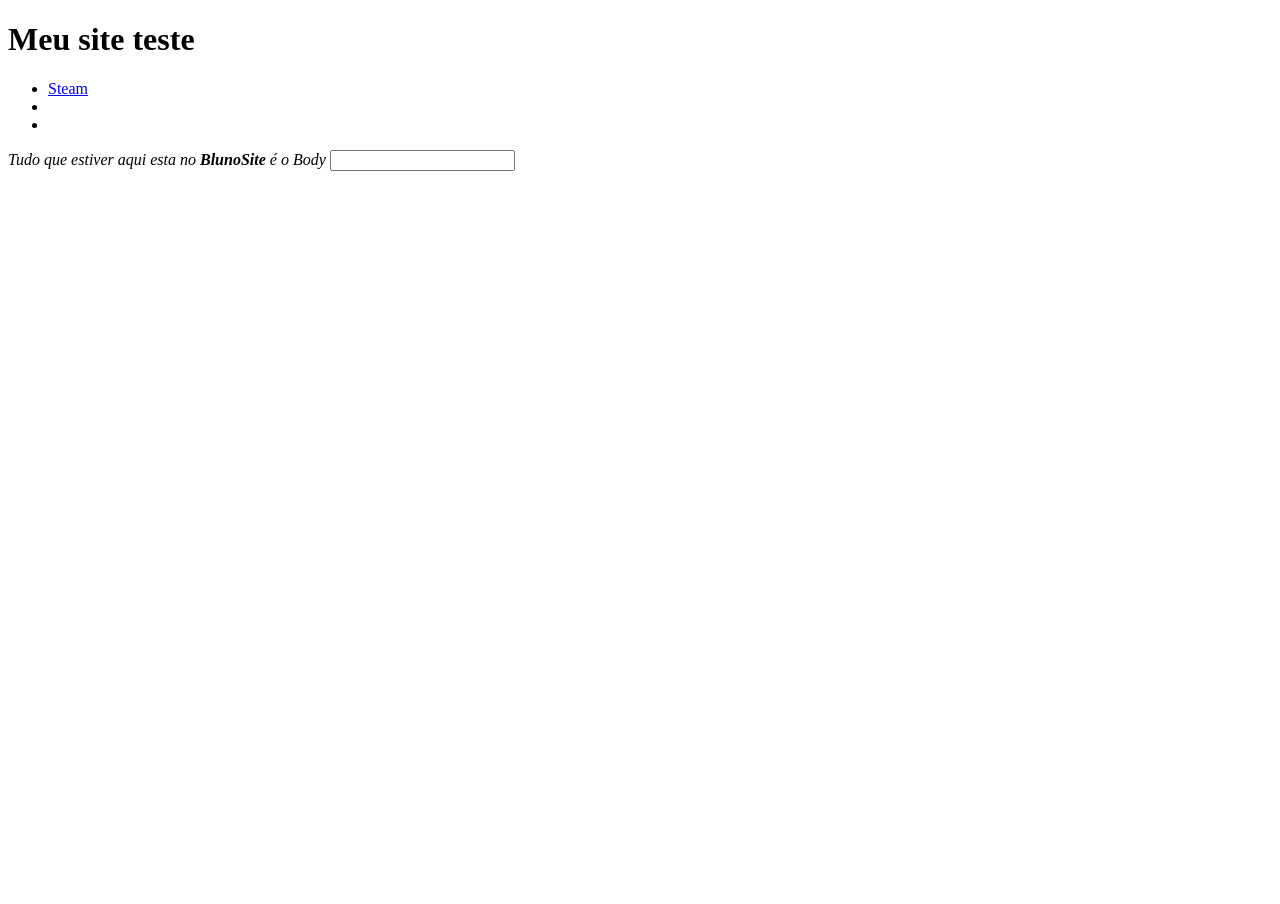
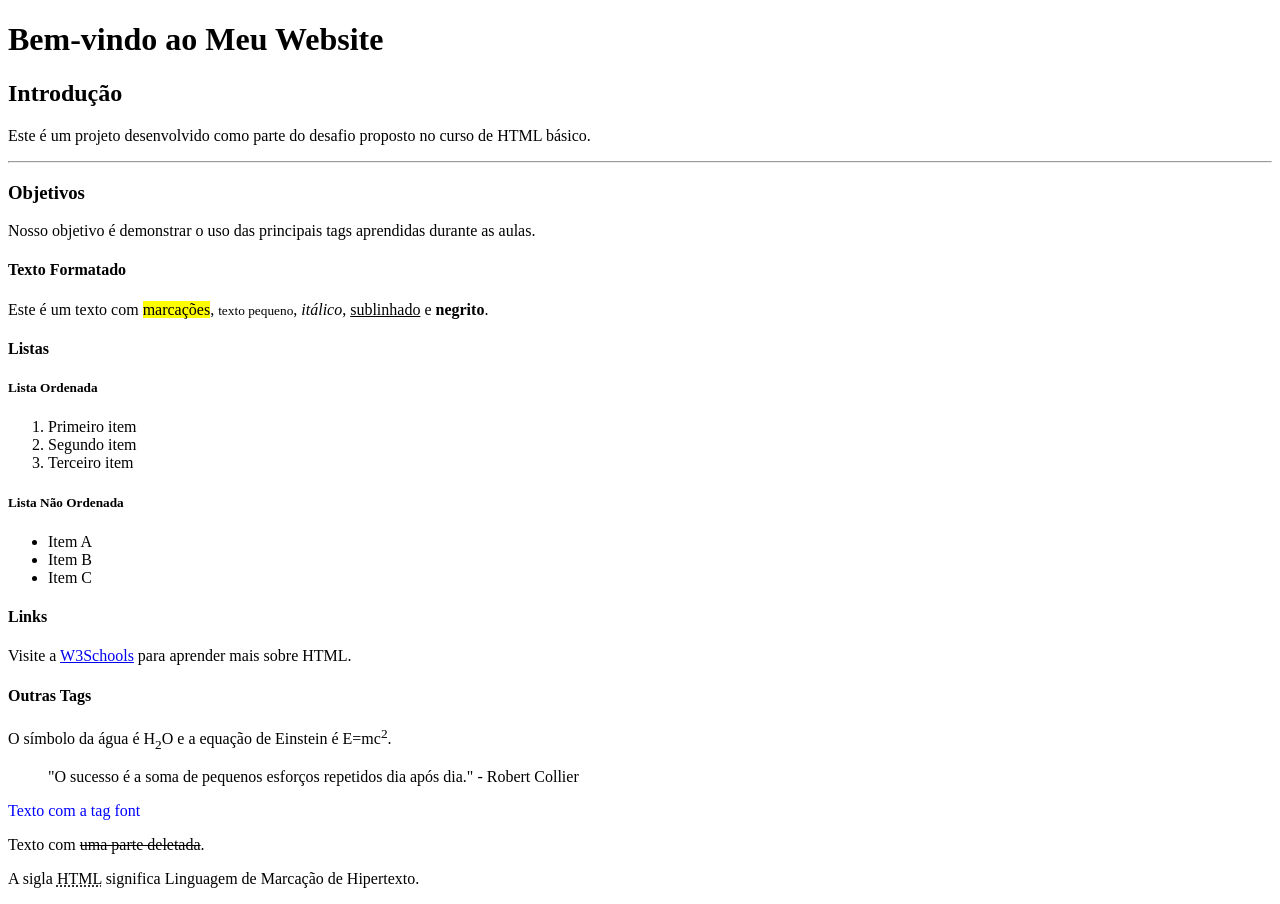
Before and after one commit to Bluno9/front, a plain HTML site: page index.html in a window 1280 px wide. Before the commit the page ends 800 px from the top, so only its background shows below. Drawn offline with Linux system fonts and the light colour scheme.

Commit message:
finalizado

```diff
--- a/index.html
+++ b/index.html
@@ -1,19 +1,46 @@
 <!DOCTYPE html>
-<html lang="en">
+<html lang="pt-br">
 <head>
     <meta charset="UTF-8">
     <meta name="viewport" content="width=device-width, initial-scale=1.0">
-    <title>BlunoSite</title>
+    <title>Desafio de Projeto</title>
 </head>
 <body>
-    <h1>Meu site teste</h1>
+    <h1>Bem-vindo ao Meu Website</h1>
+    <h2>Introdução</h2>
+    <p>Este é um projeto desenvolvido como parte do desafio proposto no curso de HTML básico.</p>
+    <hr>
+
+    <h3>Objetivos</h3>
+    <p>Nosso objetivo é demonstrar o uso das principais tags aprendidas durante as aulas.</p>
+
+    <h4>Texto Formatado</h4>
+    <p>Este é um texto com <mark>marcações</mark>, <small>texto pequeno</small>, <i>itálico</i>, <u>sublinhado</u> e <strong>negrito</strong>.</p>
+
+    <h4>Listas</h4>
+    <h5>Lista Ordenada</h5>
+    <ol>
+        <li>Primeiro item</li>
+        <li>Segundo item</li>
+        <li>Terceiro item</li>
+    </ol>
+
+    <h5>Lista Não Ordenada</h5>
     <ul>
-        <li>
-            <a href="https://store.steampowered.com/" title="ir para o site" target="_blank">Steam</a>
-        <li></li>
-        <li></li>
+        <li>Item A</li>
+        <li>Item B</li>
+        <li>Item C</li>
     </ul>
-    <i>Tudo que estiver aqui esta no <strong>BlunoSite</strong> é o Body </i>
-    <input type="text" />
+
+    <h4>Links</h4>
+    <p>Visite a <a href="https://www.w3schools.com/">W3Schools</a> para aprender mais sobre HTML.</p>
+
+    <h4>Outras Tags</h4>
+    <p>O símbolo da água é H<sub>2</sub>O e a equação de Einstein é E=mc<sup>2</sup>.</p>
+    <blockquote>"O sucesso é a soma de pequenos esforços repetidos dia após dia." - Robert Collier</blockquote>
+
+    <p><font color="blue">Texto com a tag font</font></p>
+    <p>Texto com <del>uma parte deletada</del>.</p>
+    <p>A sigla <abbr title="HyperText Markup Language">HTML</abbr> significa Linguagem de Marcação de Hipertexto.</p>
 </body>
 </html>
```
